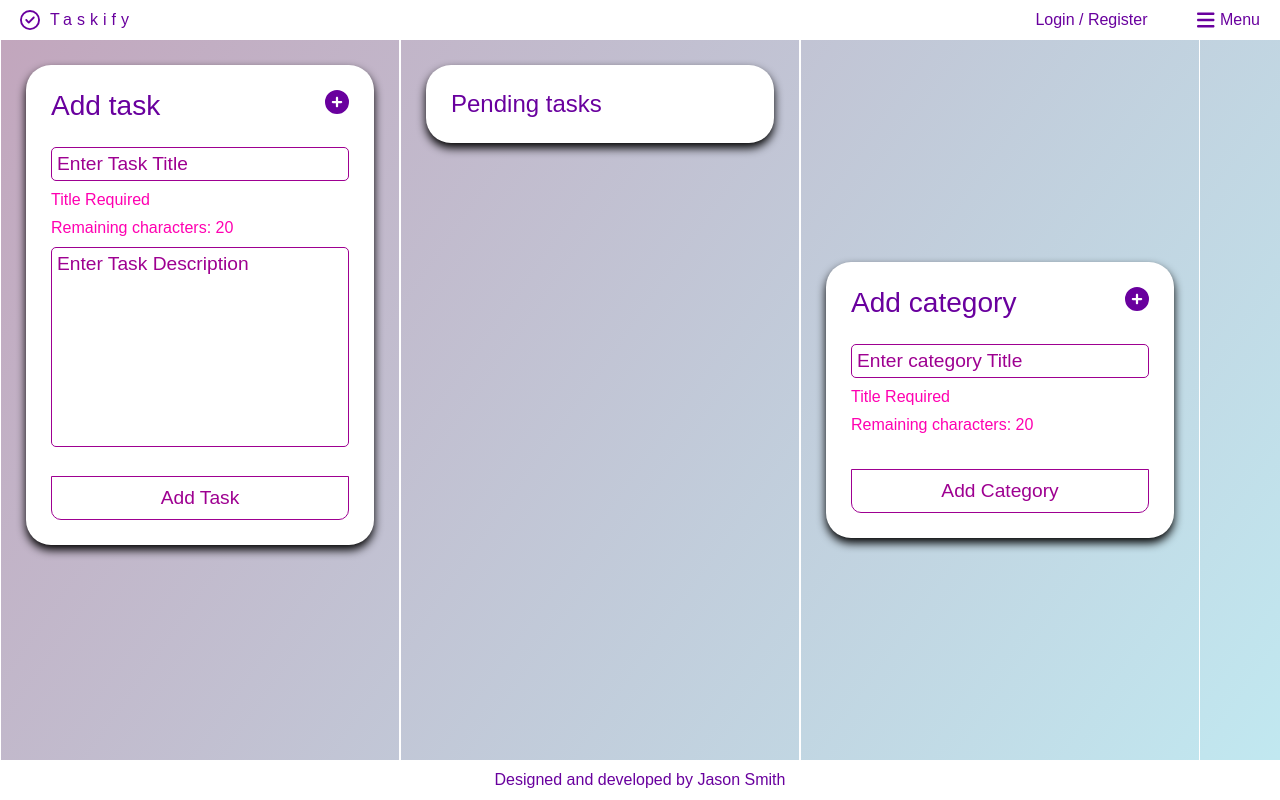
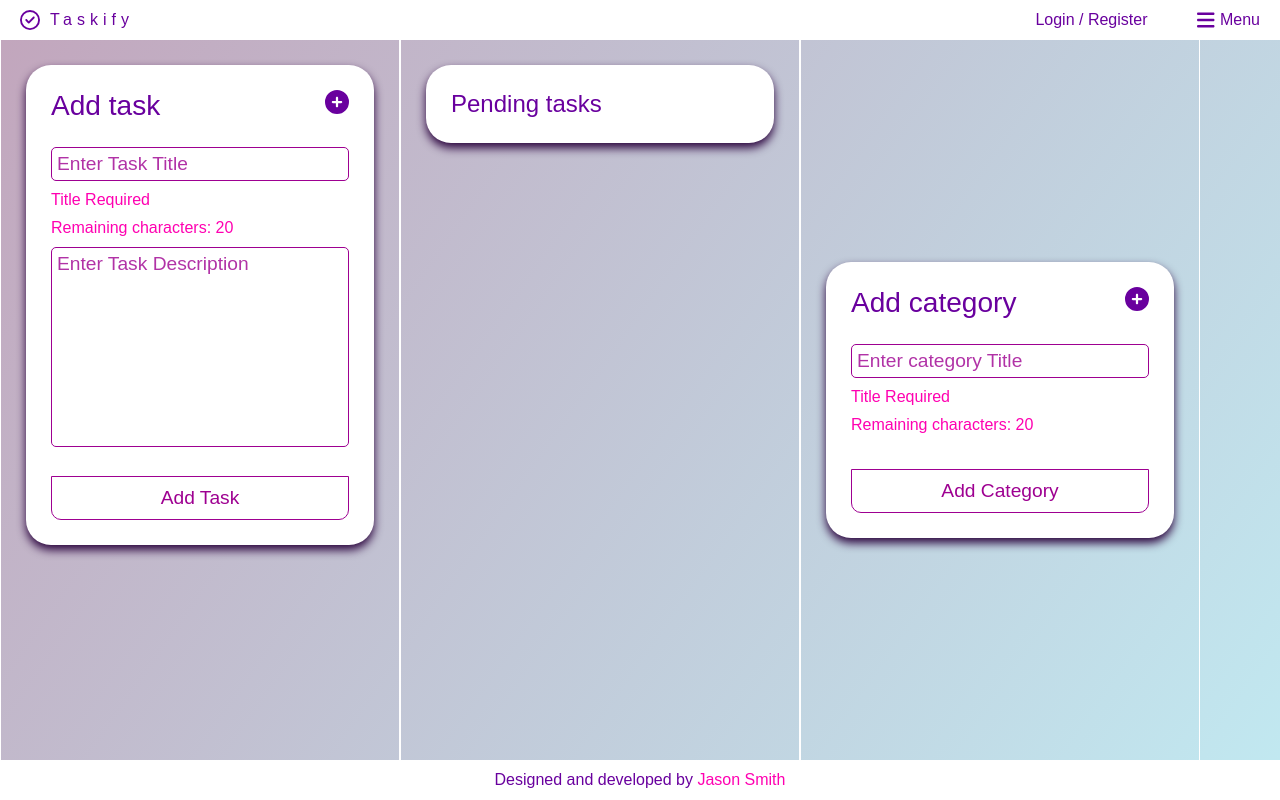
Before and after one commit to Jason-Smith-Code/taskify, a React (Create React App) app: page / in a window 1280 px wide. Built offline with nearby package versions, Linux system fonts and the light colour scheme.

Commit message:
added link to my github page in footer, further tweaks to css

```diff
--- a/src/app/App.css
+++ b/src/app/App.css
@@ -12,11 +12,16 @@ h1, h2, h3 {
     font-weight: 100;
 }
 
+a {
+    color: var(--Color5);
+    text-decoration: none;
+}
+
 :root {
     --Color1: #ffffff;
     --Color2: #69009e;
     --Color3: #9E0091;
-    --Color4: black;
+    --Color4: #2b043e;
     --Color5: #ff00b1;
 }
 
--- a/src/components/forms/Forms.css
+++ b/src/components/forms/Forms.css
@@ -4,11 +4,12 @@ input[type="text"] {
     font-size: 1.2em;
     border-radius: 5px;
     border: 1px solid var(--Color3);
+    color: var(--Color2)
 }
 
 ::placeholder { /* Chrome, Firefox, Opera, Safari 10.1+ */
     color: var(--Color3);
-    opacity: 1; /* Firefox */
+    opacity: .8; /* Firefox */
 }
 
 textarea:focus, input:focus{
@@ -26,6 +27,7 @@ textarea {
     border: none;
     height: 200px;
     border: 1px solid var(--Color3);
+    color: var(--Color2)
 }
 
 button.task {
--- a/src/components/layout/footer/Footer.js
+++ b/src/components/layout/footer/Footer.js
@@ -3,7 +3,7 @@ import './Footer.css';
 export function Footer() {
     return(
         <div id="Footer">
-            <p>Designed and developed by Jason Smith</p>
+            <p>Designed and developed by <a href="https://github.com/Jason-Smith-Code" target="_blank">Jason Smith</a></p>
         </div>
     )
 }
--- a/src/components/taskCategories/category/Category.js
+++ b/src/components/taskCategories/category/Category.js
@@ -49,7 +49,7 @@ export const Category = (category) => {
                         value={newTitle}
                         onChange={(e) => onCategoryChange(e)}
                     ></input>
-                    <button type="submit" value="Submit">Confirm</button>
+                    <button className="form-submit" type="submit" value="Submit">Confirm</button>
                 </form>
                 : <h2>{category.title}</h2> }
                 {isEditing === false ?
```
